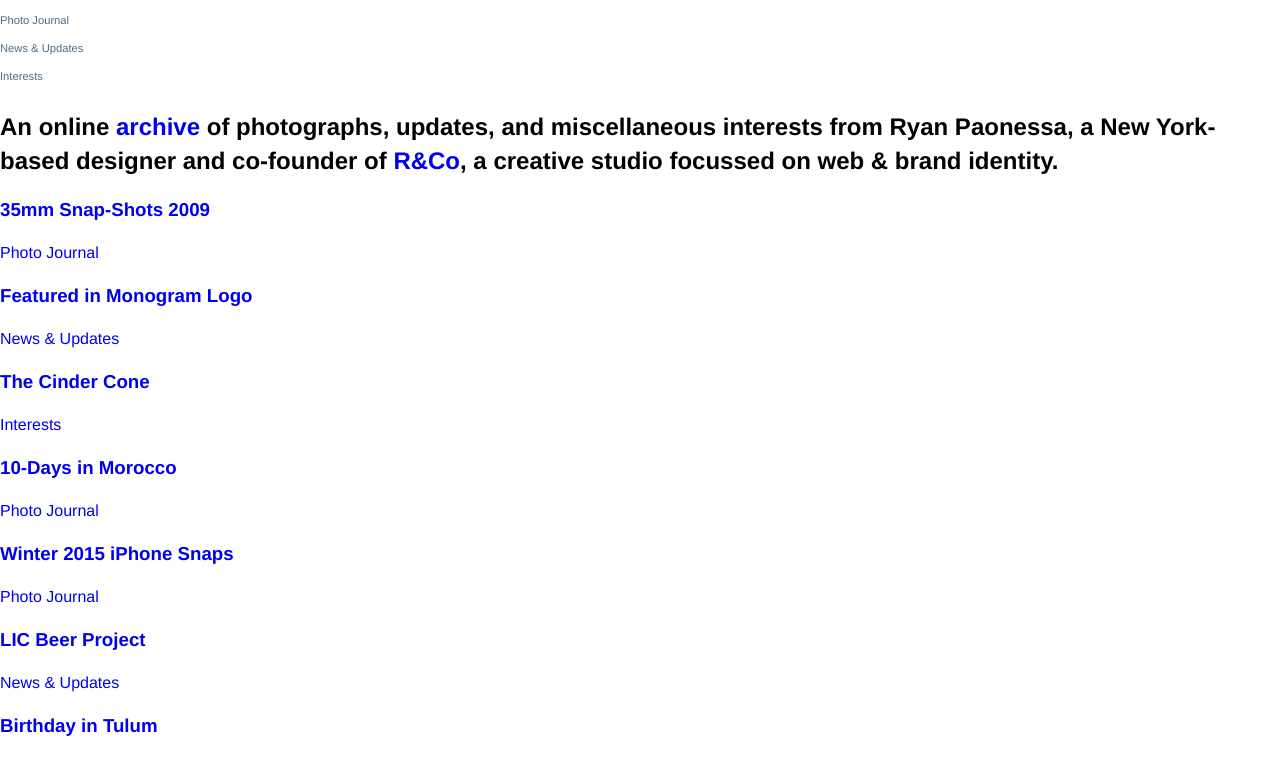
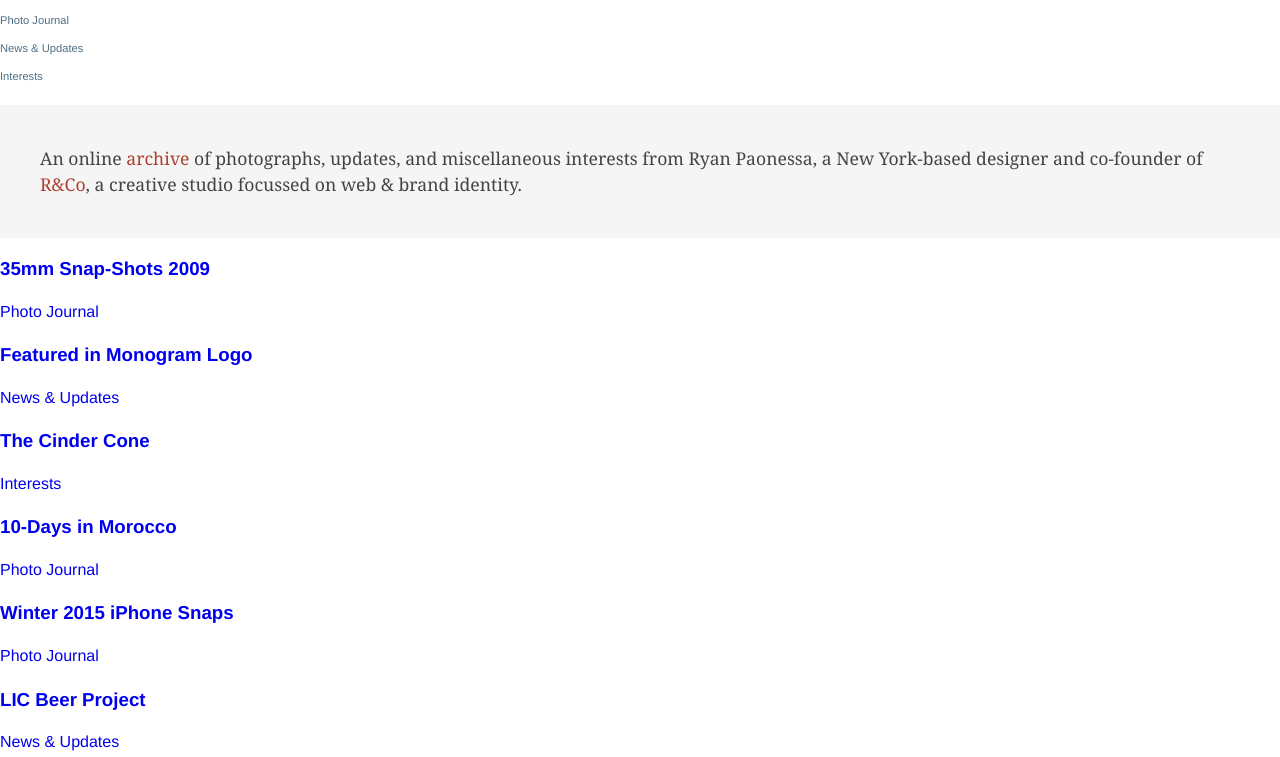
Before and after one commit to rjgoetz/casestudy-rspny, a website: page app/index.html in a window 1280 px wide. Shown: the part 31-788 px from the top of the page. Drawn offline with nearby package versions, Linux system fonts and the light colour scheme; files that its build step writes are made by us from their sources.

Commit message:
styled main-headline

```diff
--- a/app/index.html
+++ b/app/index.html
@@ -38,32 +38,32 @@
     </header>
 
     <main class="home-page-layout">
-      <h2>An online <a href="#">archive</a> of photographs, updates, and miscellaneous interests from Ryan Paonessa, a New York-based designer and co-founder of <a href="#">R&amp;Co</a>, a creative studio focussed on web &amp; brand identity.</h2>
-      <article>
+      <h2 class="main-headline">An online <a href="#">archive</a> of photographs, updates, and miscellaneous interests from Ryan Paonessa, a New York-based designer and co-founder of <a href="#">R&amp;Co</a>, a creative studio focussed on web &amp; brand identity.</h2>
+      <article class="article-block">
         <h3><a href="#">35mm Snap-Shots 2009</a></h3>
         <p><a href="#">Photo Journal</a></p>
       </article>
-      <article>
+      <article class="article-block">
         <h3><a href="#">Featured in Monogram Logo</a></h3>
         <p><a href="#">News &amp; Updates</a></p>
       </article>
-      <article>
+      <article class="article-block">
         <h3><a href="#">The Cinder Cone</a></h3>
         <p><a href="#">Interests</a></p>
       </article>
-      <article>
+      <article class="article-block">
         <h3><a href="#">10-Days in Morocco</a></h3>
         <p><a href="#">Photo Journal</a></p>
       </article>
-      <article>
+      <article class="article-block">
         <h3><a href="#">Winter 2015 iPhone Snaps</a></h3>
         <p><a href="#">Photo Journal</a></p>
       </article>
-      <article>
+      <article class="article-block">
         <h3><a href="#">LIC Beer Project</a></h3>
         <p><a href="#">News &amp; Updates</a></p>
       </article>
-      <article>
+      <article class="article-block">
         <h3><a href="#">Birthday in Tulum</a></h3>
         <p><a href="#">Photo Journal</a></p>
       </article>
--- a/app/styles/_globals.scss
+++ b/app/styles/_globals.scss
@@ -8,7 +8,8 @@ html {
 }
 
 body {
-  font: 1em/1.4 "Helvetica Neue", Helvetica, Arial, "Lucida Grande", sans-serif;
+  font: 1em/1.4 $font-stack-sans;
+  color: $dark-grey;
 }
 
 ul {
--- a/app/styles/_logo.scss
+++ b/app/styles/_logo.scss
@@ -1,7 +1,6 @@
 // _logo.scss
 
 .logo {
-  color: $dark-grey;
   text-transform: uppercase;
   font-size: .85em;
   font-weight: normal;
--- a/app/styles/_main-headline.scss
+++ b/app/styles/_main-headline.scss
@@ -1 +1,14 @@
 // _main-headline.scss
+
+.main-headline {
+  font: 1.1em/1.5 $font-stack-serif;
+  background: $background-grey;
+  font-weight: normal;
+  padding: 2.5rem;
+  a {
+    color: $red;
+    &:hover {
+      color: $grey-blue;
+    }
+  }
+}
--- a/app/styles/_variables.scss
+++ b/app/styles/_variables.scss
@@ -6,3 +6,9 @@ $grey: #eee;
 $black: #333;
 $dark-grey: #444;
 $grey-blue: #4e6e84;
+$red: #ad402f;
+$background-grey: #f5f5f5;
+
+// fonts
+$font-stack-sans: "Helvetica Neue", Helvetica, Arial, "Lucida Grande", sans-serif;
+$font-stack-serif: Georgia, Times, 'Times New Roman', serif;
--- a/app/styles/main.scss
+++ b/app/styles/main.scss
@@ -8,3 +8,5 @@
 @import "css-module";
 @import "logo";
 @import "header-nav";
+@import "main-headline";
+@import "article-block";
```
Also changed, not shown: app/modules.html (+13 -1 lines).
